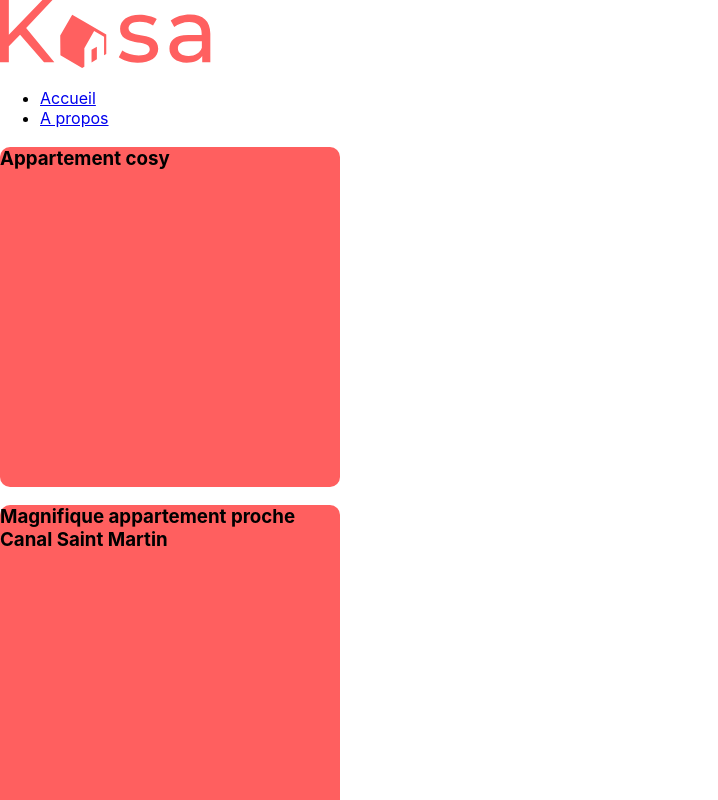
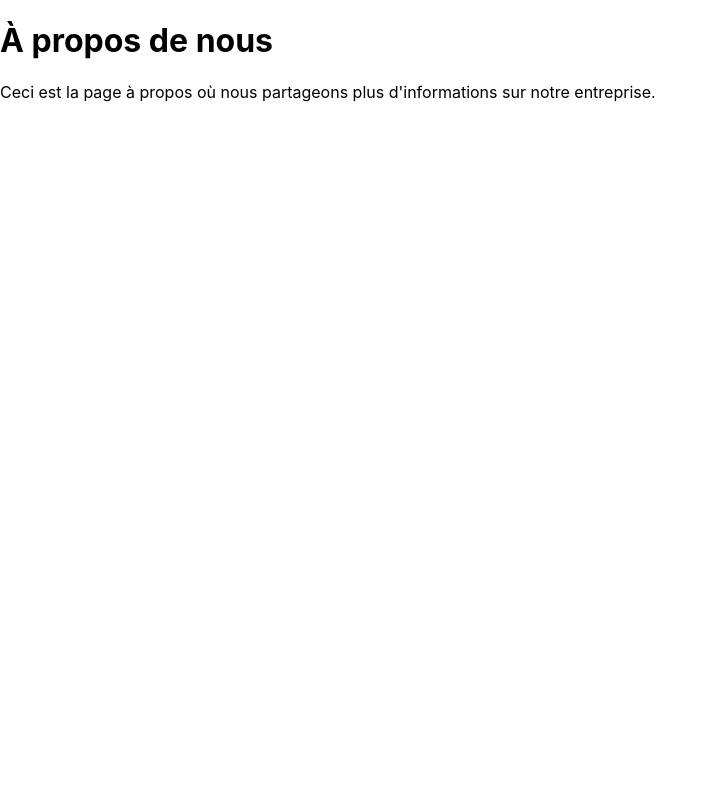
Before and after one commit to EkremIE/Kasa_ILGAR_Ekrem, a React (Create React App) app: page /about in a window 1280 px wide. Shown: the top 800 px of the page, without its empty margins (0-718 px from the left). Built offline with nearby package versions, Linux system fonts and the light colour scheme.

Commit message:
création des routes avec react router dom et des pages

```diff
--- a/package.json
+++ b/package.json
@@ -9,7 +9,8 @@
     "prop-types": "^15.8.1",
     "react": "^18.2.0",
     "react-dom": "^18.2.0",
-    "react-scripts": "5.0.1",
+    "react-router-dom": "^6.18.0",
+    "react-scripts": "^5.0.1",
     "web-vitals": "^2.1.4"
   },
   "scripts": {
--- /dev/null
+++ b/src/App.js
@@ -0,0 +1,25 @@
+import React from 'react';
+// import Header from "./Components/Header";
+import AboutPage from "./pages/About";
+import Home from './pages/Home';
+import NotFound from './pages/NotFound';
+import { BrowserRouter as Router, Routes, Route } from 'react-router-dom';
+// import Footer from './Components/Footer';
+
+function App() {
+    return (
+        <Router>
+            <div>
+
+                <Routes>
+                    <Route path="/" element={<Home />} />
+                    <Route path="/about" element={<AboutPage />} />
+                    <Route path="*" element={<NotFound />} />
+                </Routes>
+
+            </div>
+        </Router>
+    );
+}
+
+export default App;
--- a/src/Components/App.js
+++ /dev/null
@@ -1,17 +0,0 @@
-import Header from "./Header";
-import Gallery from "./Gallery";
-
-
-
-function App() {
-
-  return (
-      <div>
-          <Header />
-          <Gallery/>
-
-      </div>
-  )
-}
-
-export default App;
--- a/src/Components/Footer.js
+++ b/src/Components/Footer.js
@@ -0,0 +1,12 @@
+import React from 'react';
+
+
+
+function Footer() {
+    return (
+        <div>lol</div>
+    )
+
+}
+
+export default Footer ;
--- a/src/Components/Gallery.js
+++ b/src/Components/Gallery.js
@@ -6,7 +6,7 @@ function Gallery() {
     return (
         <div className="gallery">
             {jsonData.map((item) => (
-                <GalleryItem key={item.id} title={item.title} />
+                <GalleryItem key={item.id} title={item.title} cover={item.cover} />
             ))}
         </div>
     );
--- a/src/Components/GalleryItem.js
+++ b/src/Components/GalleryItem.js
@@ -2,10 +2,10 @@ import '../Styles/GalleryItem.css'
 import React from 'react';
 import PropTypes from 'prop-types';
 
-function GalleryItem({ title }) {
+function GalleryItem({ title, cover }) {
     return (
         <div className="gallery-item">
-
+            <img src={cover} alt={`Couverture de ${title}`} />
             <h3>{title}</h3>
 
         </div>
@@ -14,6 +14,7 @@ function GalleryItem({ title }) {
 
 GalleryItem.propTypes = {
     title: PropTypes.string.isRequired, // Le titre est une chaîne de caractères requise
+    cover: PropTypes.string.isRequired,
 };
 
 export default GalleryItem;
--- a/src/Components/Header.js
+++ b/src/Components/Header.js
@@ -2,12 +2,11 @@ import logo from '../assets/LOGO.svg'
 import Navbar from "./Navbar";
 import React from 'react';
 
-function Header({ children }) {
+function Header() {
     return (
         <div className='kasa-header'>
             <img src={logo} alt='Kasa' className='kasa-logo' />
             <Navbar />
-            {children}
         </div>
     );
 }
--- a/src/Components/Navbar.js
+++ b/src/Components/Navbar.js
@@ -1,11 +1,13 @@
+// Navbar.js
 import React from 'react';
+import { Link } from 'react-router-dom'; // Import Link
 
 function Navbar() {
     return (
         <nav>
             <ul>
-                <li><a href="/">Accueil</a></li>
-                <li><a href="/a-propos">A propos</a></li>
+                <li><Link to="/">Accueil</Link></li>
+                <li><Link to="/about">À propos</Link></li>
             </ul>
         </nav>
     );
--- a/src/index.js
+++ b/src/index.js
@@ -1,7 +1,7 @@
 import React from 'react';
 import ReactDOM from 'react-dom/client';
 import './index.css';
-import App from './Components/App';
+import App from './App';
 //import reportWebVitals from './reportWebVitals';
 
 const root = ReactDOM.createRoot(document.getElementById('root'));
--- /dev/null
+++ b/src/pages/About.js
@@ -0,0 +1,12 @@
+import React from 'react';
+
+const AboutPage = () => {
+    return (
+        <div>
+            <h1>À propos de nous</h1>
+            <p>Ceci est la page à propos où nous partageons plus d'informations sur notre entreprise.</p>
+        </div>
+    );
+}
+
+export default AboutPage;
--- /dev/null
+++ b/src/pages/Home.js
@@ -0,0 +1,17 @@
+// Home.js
+import React from 'react';
+import Gallery from '../Components/Gallery';
+import Header from "../Components/Header";
+import Footer from "../Components/Footer"; // Ensure the path is correct
+
+function Home() {
+    return (
+        <div>
+            <Header />
+            <Gallery />
+            <Footer />
+        </div>
+    );
+}
+
+export default Home;
--- /dev/null
+++ b/src/pages/NotFound.js
@@ -0,0 +1,7 @@
+import React from 'react';
+
+function NotFound() {
+    return <h1>404 - Page non trouvée</h1>;
+}
+
+export default NotFound;
```
Also changed, not shown: 1 other file (tests, documents, lock files or other folders).
